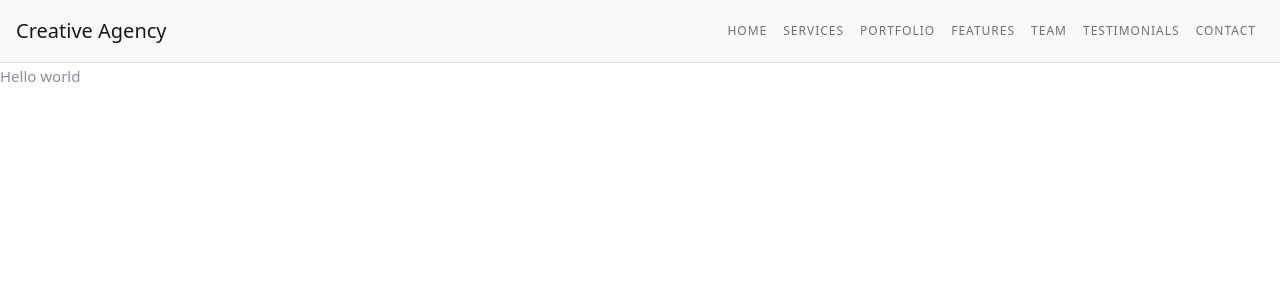
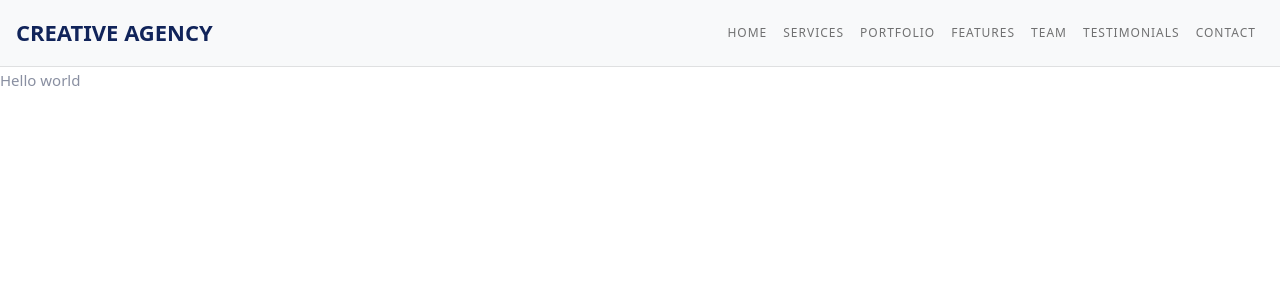
Before and after one commit to rezakelidari/creative-agecy, a React (Create React App) app: page / in a window 1280 px wide. Shown: the top 300 px of the page. Built offline with nearby package versions, Linux system fonts and the light colour scheme.

Commit message:
Fix some bugs

```diff
--- a/src/components/TopNavbar/TopNavbar.scss
+++ b/src/components/TopNavbar/TopNavbar.scss
@@ -1,5 +1,12 @@
 .navbar {
   border-bottom: 1px solid rgba(0, 0, 0, 0.1);
+
+  & .logo-text {
+    font-size: 22px;
+    text-transform: uppercase;
+    color: #11245a;
+    font-weight: 700;
+  }
 
   & .nav-link {
     text-transform: uppercase;
--- a/src/components/TopNavbar/index.jsx
+++ b/src/components/TopNavbar/index.jsx
@@ -5,8 +5,10 @@ import { Nav, Navbar } from "react-bootstrap";
 
 export default function TopNavbar() {
   return (
-    <Navbar bg="light" expand="md" className="px-3">
-      <Navbar.Brand href="#">Creative Agency</Navbar.Brand>
+    <Navbar bg="light" expand="md" className="px-3" sticky="top">
+      <Navbar.Brand className="logo-text" href="#">
+        Creative Agency
+      </Navbar.Brand>
       <Navbar.Toggle />
       <Navbar.Collapse>
         <Nav className="ms-auto">
--- a/src/styles/main.scss
+++ b/src/styles/main.scss
@@ -3,7 +3,7 @@ body {
   color: #898fa1;
   font-size: 15px;
 
-  &h1,
+  & h1,
   h2,
   h3,
   h4,
```
